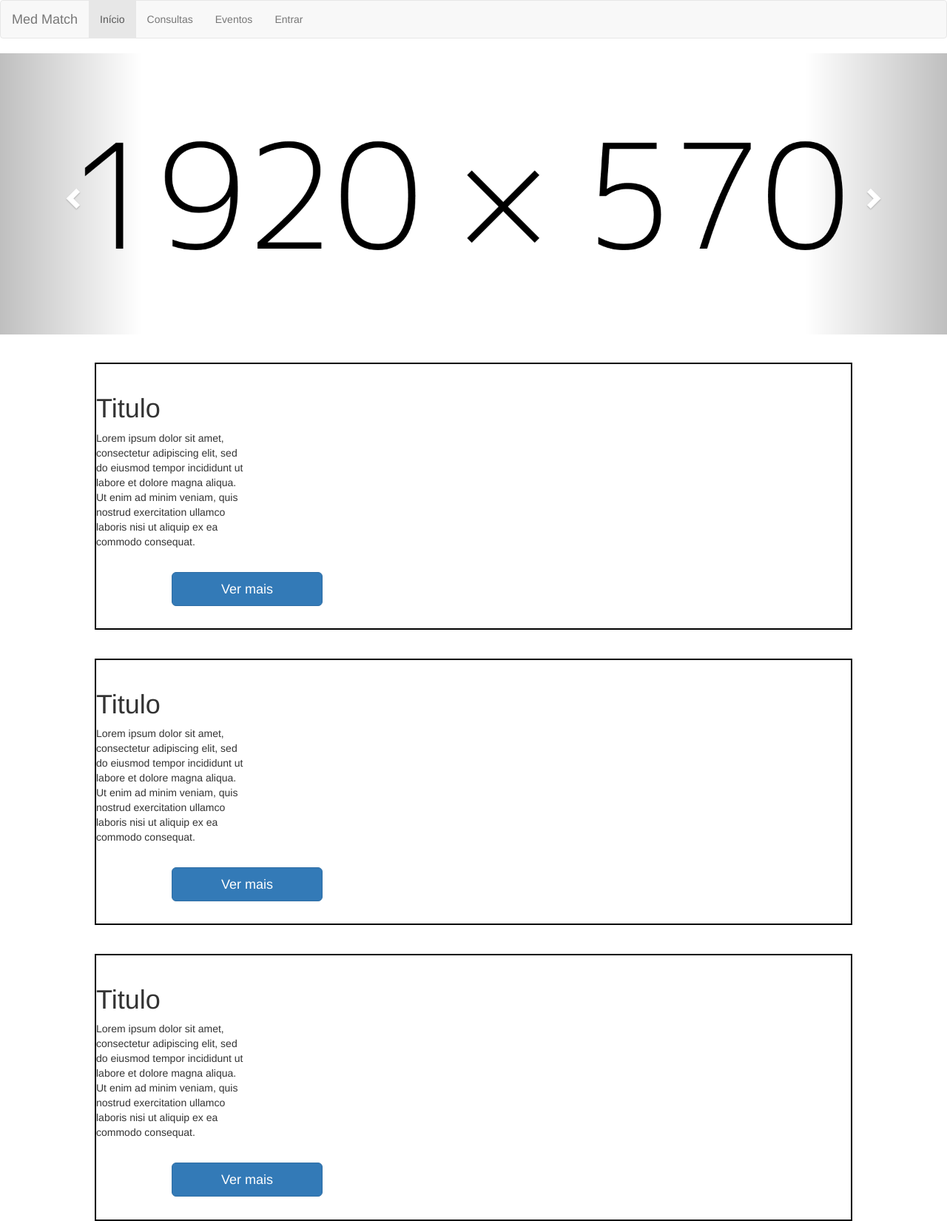
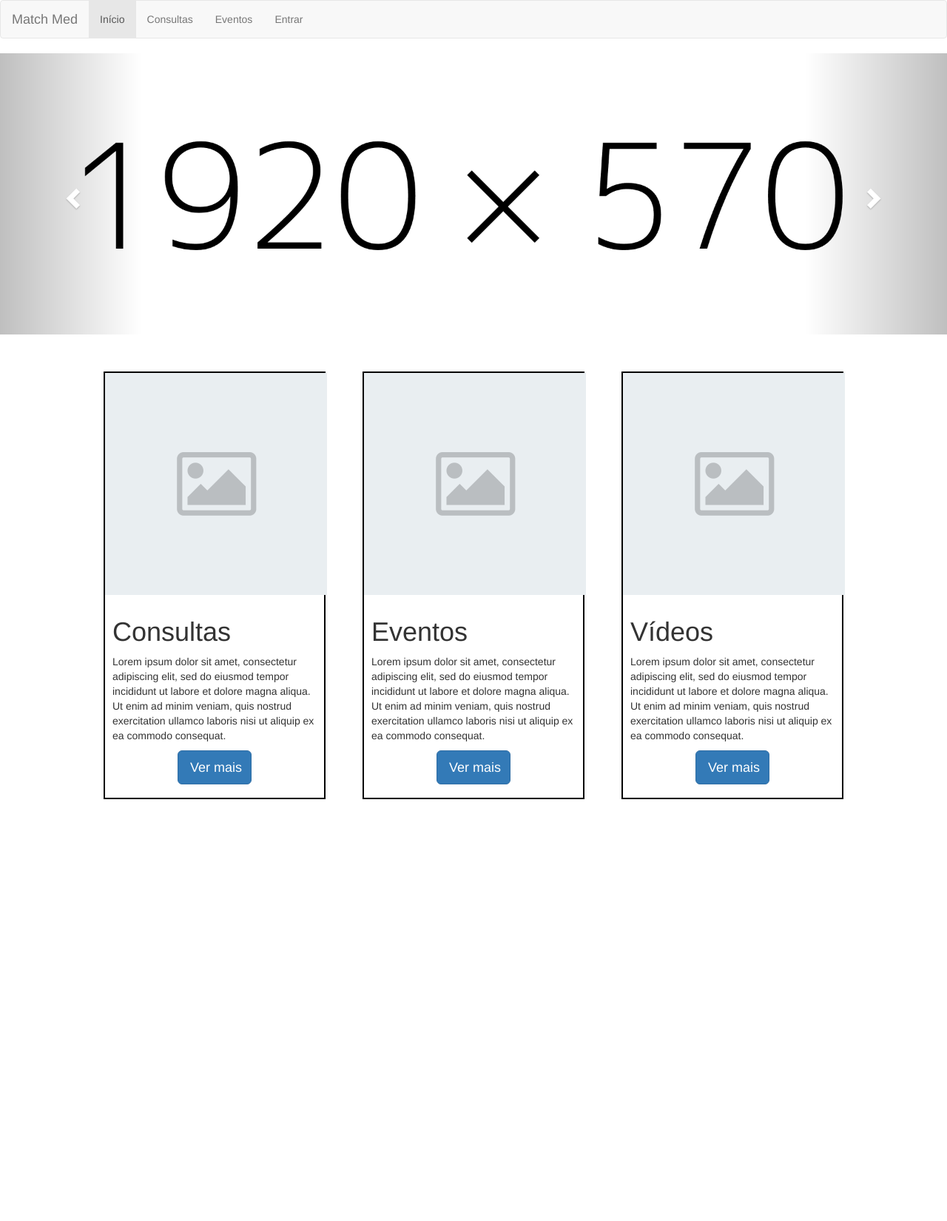
Before and after one commit to IKuuhakuI/Lumanga, a Flask app: page / in a window 1280 px wide. Shown: the whole page at 74% size. After the commit the page ends 1080 px from the top, so only its background shows below. Run offline with Flask 2, Linux system fonts and the light colour scheme; some libraries are stand-ins or nearby versions.

Commit message:
adiciona as classes na inicio.html

```diff
--- a/app/static/styles/style.css
+++ b/app/static/styles/style.css
@@ -1,21 +1,37 @@
 body {
-	background-color: white;
+	background-color: #fff;
 }
-.card_container{
+
+.cards{
+	width: 1000px;
+	margin-left: auto;
+	margin-right: auto;
+}
+
+.coluna {
+	width: 20px;
+}
+
+.card-container {
+	float: left;
 	position: relative;
 	border: 2px solid black;
-	margin-left: 10%;
-	margin-right: 10%;
-	margin-top: 3%;
+	width: 300px;
+	margin-top: 50px;
+	margin-bottom: 50px;
 }
-.card_button{
+.card-button {
 	position: relative;
 	margin-bottom: 3%;
 	margin-top: 3%;
-	width: 20%;
-	margin-left: 10%;
+	width: 100px;
+	margin-left: auto;
+	margin-right: auto;
 }
-.card_text{
-	text-justify: auto;
-	width: 20%;
+.card-text {
+	size: 25px;
 }
+
+.card-title {
+
+}
--- a/app/templates/base.html
+++ b/app/templates/base.html
@@ -3,8 +3,6 @@
 <head>
     <meta charset="UTF-8">
     <meta name="viewport" content="width=device-width, initial-scale=1.0">
-
-
 
     <link rel="stylesheet" href="https://maxcdn.bootstrapcdn.com/bootstrap/3.4.1/css/bootstrap.min.css">
     <script src="https://ajax.googleapis.com/ajax/libs/jquery/3.5.1/jquery.min.js"></script>
@@ -19,7 +17,7 @@
         <div class="container-fluid">
 
           <div class="navbar-header">
-            <a class="navbar-brand" href="/">Med Match</a>
+            <a class="navbar-brand" href="/">Match Med</a>
           </div>
 
           <ul class="nav navbar-nav">
--- a/app/templates/inicio.html
+++ b/app/templates/inicio.html
@@ -57,39 +57,56 @@
   </a>
 </div>
 
-<div style="position: relative; border: 2px solid black; margin-left: 10%; margin-right: 10%; margin-top: 3%">
-    <img src="" alt="">
-    <div style="text-align: left;">
-        <h1>Titulo</h1>
-        <p style="text-justify: auto; width: 20%;">Lorem ipsum dolor sit amet, consectetur adipiscing elit, sed do eiusmod tempor incididunt ut labore et dolore magna aliqua. Ut enim ad minim veniam, quis nostrud exercitation ullamco laboris nisi ut aliquip ex ea commodo consequat.</p>
-        <div style="position: relative; margin-bottom: 3%; margin-top: 3%; width: 20%; margin-left: 10%;">
-            <button class="btn btn-primary btn-block btn-lg" id="   botaoSubmit" onclick="">Ver mais</button>
+
+<div class="cards">
+<table>
+<tr>
+<td>
+<div class="card-container">
+    <img src="static/imagens/place_card.png" alt="">
+    <div style="text-align: left; padding: 10px;">
+        <h1>Consultas</h1>
+        <p>Lorem ipsum dolor sit amet, consectetur adipiscing elit, sed do eiusmod tempor incididunt ut labore et dolore magna aliqua. Ut enim ad minim veniam, quis nostrud exercitation ullamco laboris nisi ut aliquip ex ea commodo consequat.</p>
+        <div class="card-button" id="botaoSubmit" onclick="">
+            <button class="btn btn-primary btn-block btn-lg" id="botaoSubmit" onclick="">Ver mais</button>
         </div>
     </div>
 </div>
+</td>
 
-<div style="position: relative; border: 2px solid black; margin-left: 10%; margin-right: 10%; margin-top: 3%">
-    <img src="" alt="">
-    <div style="text-align: left;">
-        <h1>Titulo</h1>
-        <p style="text-justify: auto; width: 20%;">Lorem ipsum dolor sit amet, consectetur adipiscing elit, sed do eiusmod tempor incididunt ut labore et dolore magna aliqua. Ut enim ad minim veniam, quis nostrud exercitation ullamco laboris nisi ut aliquip ex ea commodo consequat.</p>
-        <div style="position: relative; margin-bottom: 3%; margin-top: 3%; width: 20%; margin-left: 10%;">
-            <button class="btn btn-primary btn-block btn-lg" id="   botaoSubmit" onclick="">Ver mais</button>
+<td style="width: 50px"></td>
+
+<td>
+<div class="card-container">
+
+    <img src="static/imagens/place_card.png" alt="">
+    <div style="text-align: left; padding: 10px;">
+        <h1>Eventos</h1>
+        <p>Lorem ipsum dolor sit amet, consectetur adipiscing elit, sed do eiusmod tempor incididunt ut labore et dolore magna aliqua. Ut enim ad minim veniam, quis nostrud exercitation ullamco laboris nisi ut aliquip ex ea commodo consequat.</p>
+        <div class="card-button" id="botaoSubmit" onclick="">
+            <button class="btn btn-primary btn-block btn-lg" id="botaoSubmit" onclick="">Ver mais</button>
         </div>
     </div>
 </div>
+</td>
 
-<div style="position: relative; border: 2px solid black; margin-left: 10%; margin-right: 10%; margin-top: 3%">
-    <img src="" alt="">
-    <div style="text-align: left;">
-        <h1>Titulo</h1>
-        <p style="text-justify: auto; width: 20%;">Lorem ipsum dolor sit amet, consectetur adipiscing elit, sed do eiusmod tempor incididunt ut labore et dolore magna aliqua. Ut enim ad minim veniam, quis nostrud exercitation ullamco laboris nisi ut aliquip ex ea commodo consequat.</p>
-        <div style="position: relative; margin-bottom: 3%; margin-top: 3%; width: 20%; margin-left: 10%;">
-            <button class="btn btn-primary btn-block btn-lg" id="   botaoSubmit" onclick="">Ver mais</button>
+<td style="width: 50px"></td>
+
+<td>
+<div class="card-container">
+    <img src="static/imagens/place_card.png" alt="">
+    <div style="text-align: left; padding: 10px;">
+        <h1>Vídeos</h1>
+        <p>Lorem ipsum dolor sit amet, consectetur adipiscing elit, sed do eiusmod tempor incididunt ut labore et dolore magna aliqua. Ut enim ad minim veniam, quis nostrud exercitation ullamco laboris nisi ut aliquip ex ea commodo consequat.</p>
+        <div class="card-button" id="botaoSubmit" onclick="">
+            <button class="btn btn-primary btn-block btn-lg" id="botaoSubmit" onclick="">Ver mais</button>
         </div>
     </div>
 </div>
+</td>
+</tr>
+</table>
 
-
+</div>
 
 {%endblock%}
```
Also changed, not shown: app/static/imagens/place_card.png (added).
